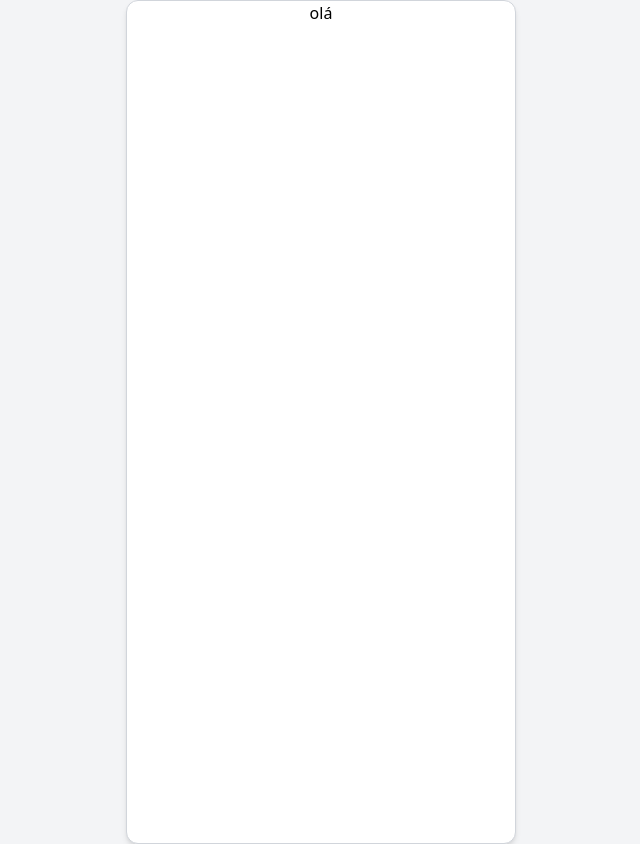
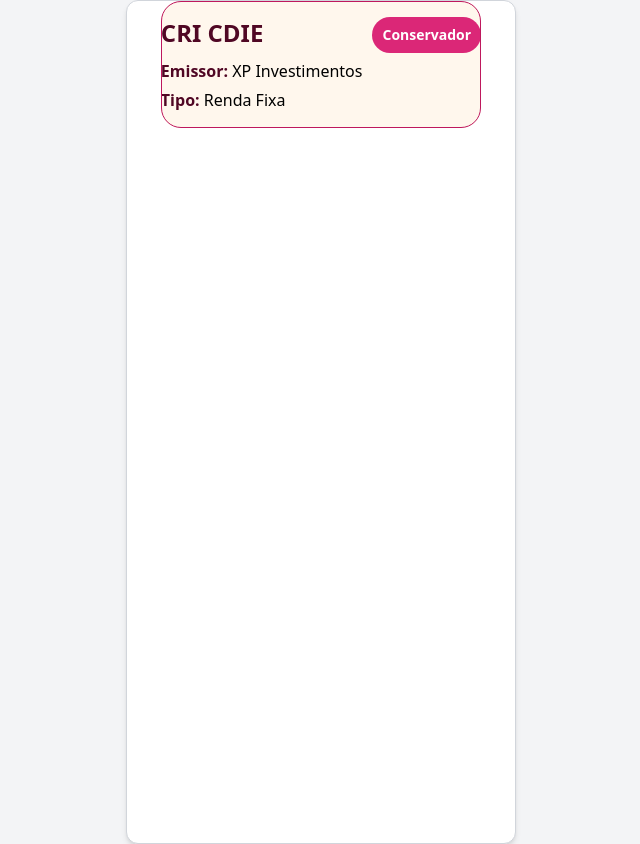
Before and after one commit to thiagomes07/patiComponent, a website: page index.html in a window 1280 px wide. Shown: the whole page, without its empty margins (319-959 px from the left). Drawn offline with nearby package versions, Linux system fonts and the light colour scheme.

Commit message:
feat: implementa componente com estilo gerado pelo dev mode do figma

```diff
--- a/index.html
+++ b/index.html
@@ -9,9 +9,40 @@
   </head>
   <body class="bg-gray-100 flex items-center justify-center h-screen">
     <div class="text-center">
-    <h2 class="text-lg font-semibold mb-4">Dispositivo: iPhone 14 Pro (390:844px)</h2>
-    <div class="w-[390px] h-[844px] bg-white rounded-xl shadow-md border border-gray-300 overflow-hidden">
-      <p>olá</p>
+      <h2 class="text-lg font-semibold mb-4">
+        Dispositivo: iPhone 12 Pro (390x844px)
+      </h2>
+      <div
+        class="w-[390px] h-[844px] bg-white rounded-xl shadow-md border border-gray-300 overflow-hidden"
+      >
+        <div
+          class="w-80 p-4 bg-orange-50 rounded-[20px] outline outline-1 outline-offset-[-1px] outline-pink-700 inline-flex justify-center items-start gap-2.5"
+        >
+          <div
+            class="flex-1 inline-flex flex-col justify-center items-start gap-2.5"
+          >
+            <div class="justify-start text-pink-950 text-2xl font-semibold">
+              CRI CDIE
+            </div>
+            <div class="flex flex-col justify-start items-start gap-[5px]">
+              <div class="justify-start overflow-hidden text-ellipsis whitespace-nowrap max-w-full">
+                <span class="text-pink-950 text-base font-bold">Emissor:</span>
+                <span class="text-black text-base font-normal truncate max-w-[150px]">XP Investimentos</span>
+              </div>
+              <div class="justify-start overflow-hidden text-ellipsis whitespace-nowrap max-w-full">
+                <span class="text-pink-950 text-base font-semibold">Tipo:</span>
+                <span class="text-black text-base font-normal truncate max-w-[150px]">Renda Fixa</span>
+              </div>
+            </div>
+          </div>
+          <div
+            class="px-2.5 py-2 bg-pink-600 rounded-3xl flex justify-center items-center"
+          >
+            <div class="justify-start text-white text-sm font-semibold">
+              Conservador
+            </div>
+          </div>
+        </div>
       </div>
     </div>
   </body>
```
Also changed, not shown: readme.md. Lines whose indentation alone changed are shown as unchanged.
